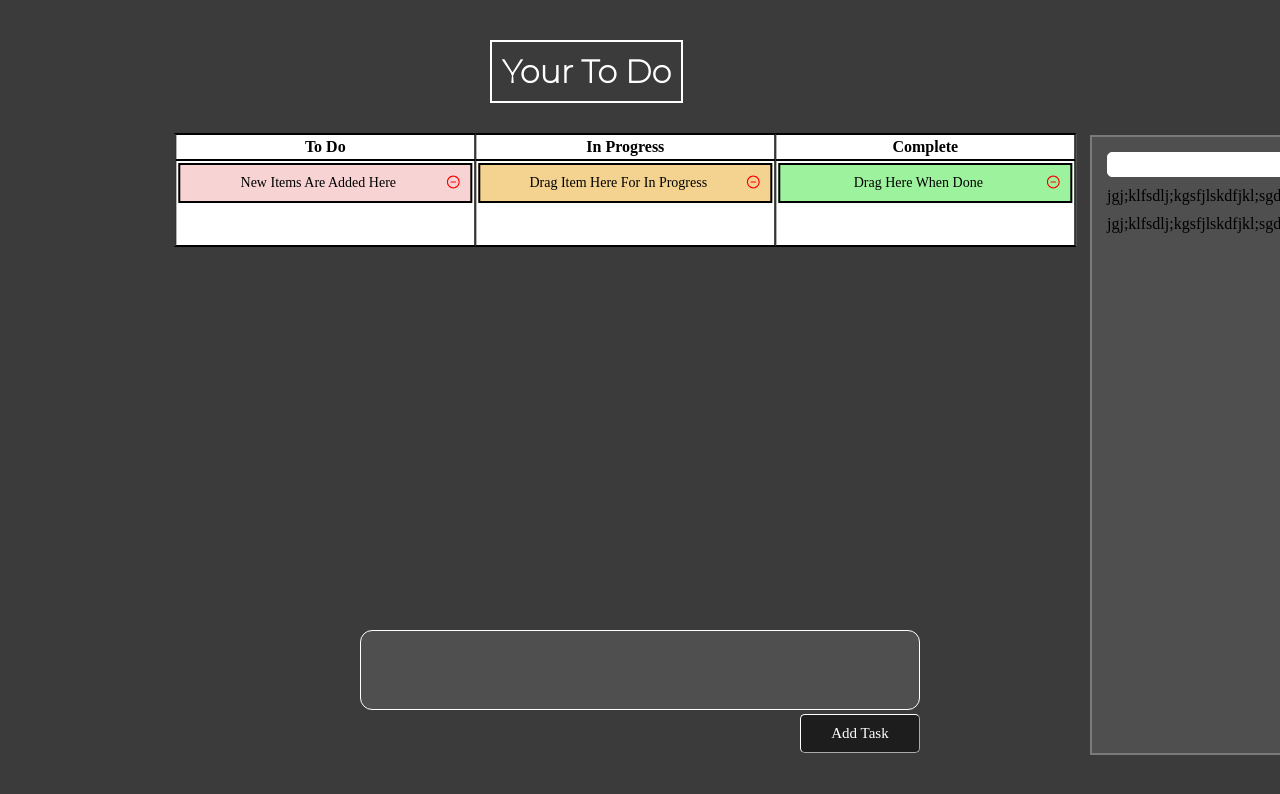
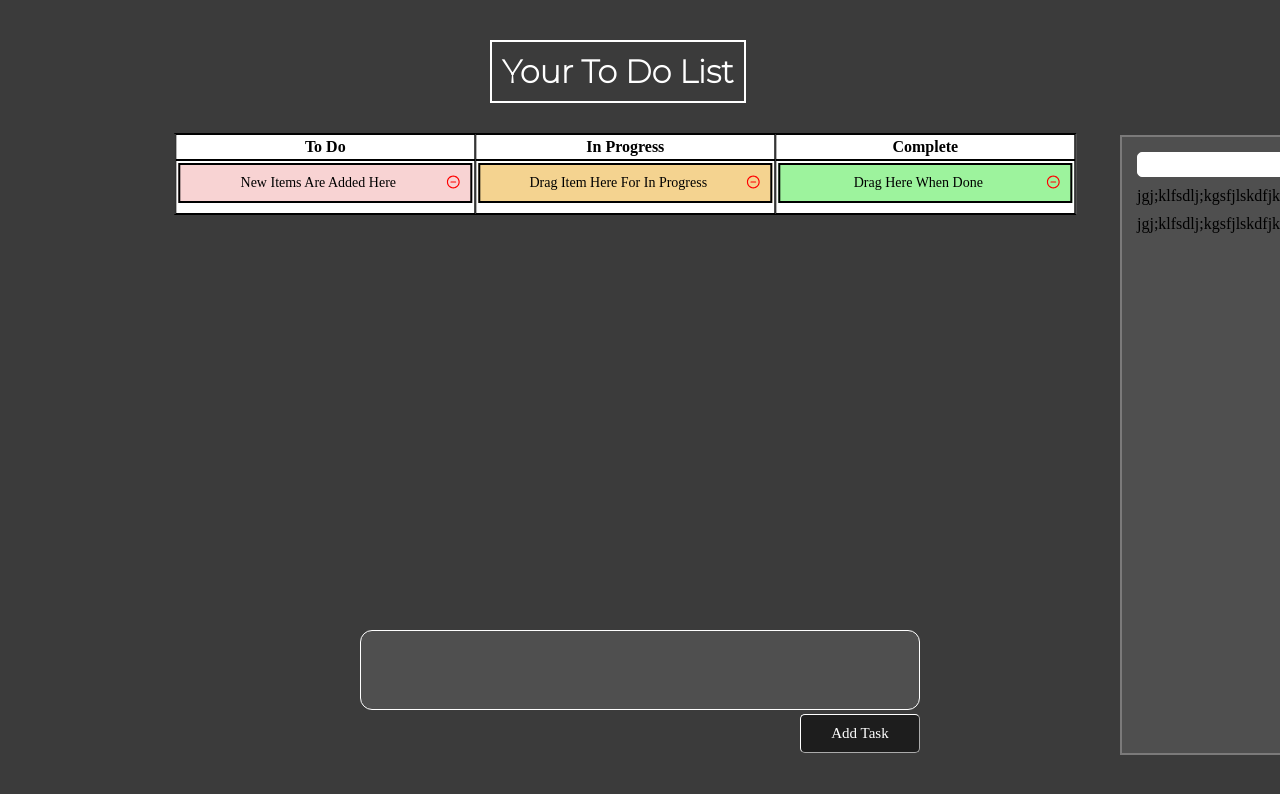
Before and after one commit to 8885os/Kanban, a React (Create React App) app: page / in a window 1280 px wide. Shown: the top 794 px of the page. Built offline with nearby package versions, Linux system fonts and the light colour scheme.

Commit message:
small css

```diff
--- a/src/components/Complete.js
+++ b/src/components/Complete.js
@@ -28,7 +28,6 @@ const Complete = ({ tasks, onDelete, onDrop }) => {
                     <Article key={filtertask.id} task={filtertask} specify={filtertask.specify} onDelete={onDelete} />
                 ))}
             </div>
-            <div style={{ width: '300px', height: '40px' }}></div>
         </td>
     )
 }
--- a/src/components/Header.js
+++ b/src/components/Header.js
@@ -2,7 +2,7 @@ const Header = () => {
     return (
         <>
             <header className="App-header">
-                <h1>Your To Do</h1>
+                <h1>Your To Do List</h1>
             </header>
         </>
     )
--- a/src/components/Inprogress.js
+++ b/src/components/Inprogress.js
@@ -27,7 +27,6 @@ const Inprogress = ({ tasks, onDelete, onDrop }) => {
                     <Article key={filtertask.id} task={filtertask} specify={filtertask.specify} onDelete={onDelete} />
                 ))}
             </div>
-            <div style={{ width: '300px', height: '40px' }}></div>
         </td>
     )
 }
--- a/src/index.css
+++ b/src/index.css
@@ -61,6 +61,7 @@ td {
     justify-content: center;
     width: 300px;
     text-align: center;
+    padding-bottom: 8px;
 }
 
 tr {
@@ -155,10 +156,10 @@ article {
 
 .side-panel {
     position: fixed;
-    right: -700px;
+    right: -680px;
     top: 405px;
     transform: translateY(-50%);
-    width: 400px;
+    width: 350px;
     height: 620px;
     background-color: rgba(111, 111, 111, 0.4);
     border: 2px solid rgba(189, 187, 187, 0.4);
```
